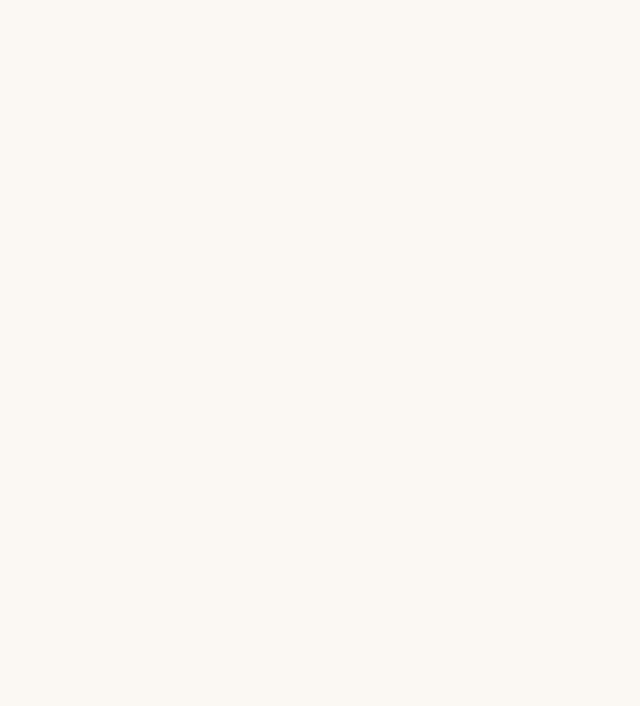
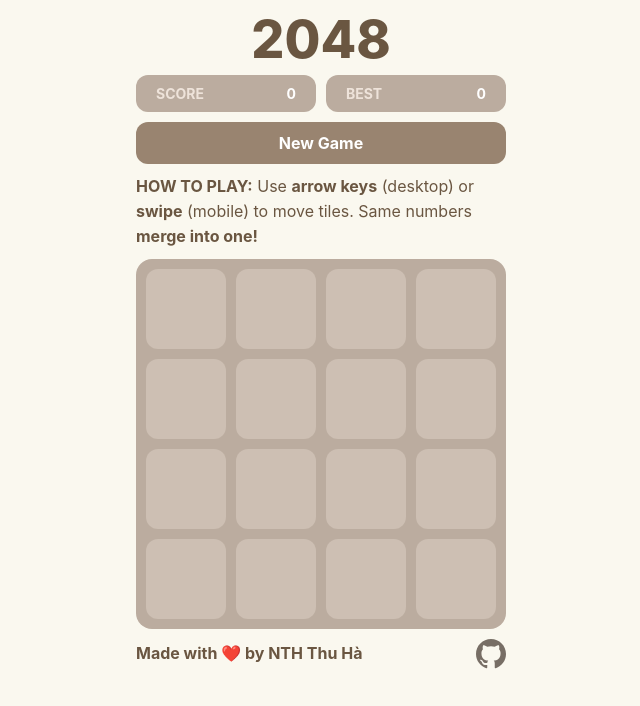
Before and after one commit to nththuha/2048, a React (Vite) app: page / in a window 1280 px wide. Shown: the top 706 px of the page, without its empty margins (319-959 px from the left). Built offline with nearby package versions, Linux system fonts and the light colour scheme.

Commit message:
chore: update themes

```diff
--- /dev/null
+++ b/src/components/Board/Board.module.scss
@@ -0,0 +1,31 @@
+.container {
+  position: relative;
+  width: 100%;
+}
+
+.grid {
+  display: flex;
+  flex-wrap: wrap;
+  padding: calc(var(--tile-gap) * 0.5);
+  background-color: var(--secondary-background);
+  border-radius: 16px;
+}
+
+.cell {
+  width: var(--tile-size);
+  height: var(--tile-size);
+  margin: calc(var(--tile-gap) * 0.5);
+  border-radius: 12px;
+  background: var(--cell-background);
+  user-select: none;
+}
+
+.tiles {
+  position: absolute;
+  z-index: 2;
+  margin: calc(var(--pixel-size) * 0.5);
+  left: 0;
+  top: 0;
+  right: 0;
+  bottom: 0;
+}
--- a/src/components/Board/index.tsx
+++ b/src/components/Board/index.tsx
@@ -1,3 +1,25 @@
+import { SIZE } from '@/configs'
+import { use2048Game } from '@/hooks/use2048'
+import Message from '../Message'
+import Tile from '../Tile'
+import classes from './Board.module.scss'
+
 export default function Board() {
-  return <></>
+  const { won, gameOver } = use2048Game()
+
+  return (
+    <div className={classes.container}>
+      {(gameOver || won) && <Message />}
+      <div className={classes.tiles}>
+        {[].map((_, index) => (
+          <Tile key={index} />
+        ))}
+      </div>
+      <div className={classes.grid}>
+        {Array.from({ length: SIZE * SIZE }, (_, index) => index).map((index) => (
+          <div key={index} className={classes.cell} />
+        ))}
+      </div>
+    </div>
+  )
 }
--- a/src/components/Footer/index.tsx
+++ b/src/components/Footer/index.tsx
@@ -1,3 +1,22 @@
+import { GITHUB_REPO_2048 } from '@/configs'
+import { Flex, Image, Text } from '@mantine/core'
+import { useCallback } from 'react'
+
 export default function Footer() {
-  return <></>
+  const handleClick = useCallback(() => {
+    window.open(GITHUB_REPO_2048, '_blank')
+  }, [])
+
+  return (
+    <Flex justify="space-between" align="center" w="100%">
+      <Text fw="bold">Made with ❤️ by NTH Thu Hà</Text>
+      <Image
+        src="/github-icon.svg"
+        width={30}
+        height={30}
+        style={{ cursor: 'pointer' }}
+        onClick={handleClick}
+      />
+    </Flex>
+  )
 }
--- a/src/components/Header/index.tsx
+++ b/src/components/Header/index.tsx
@@ -1,3 +1,9 @@
+import { Text } from '@mantine/core'
+
 export default function Header() {
-  return <></>
+  return (
+    <Text fw={800} fz={52}>
+      2048
+    </Text>
+  )
 }
--- a/src/components/Instruction/index.tsx
+++ b/src/components/Instruction/index.tsx
@@ -1,3 +1,19 @@
+import { Text } from '@mantine/core'
+
 export default function Instruction() {
-  return <></>
+  return (
+    <Text>
+      <BoldText>HOW TO PLAY:</BoldText> Use <BoldText>arrow keys</BoldText> (desktop) or{' '}
+      <BoldText>swipe</BoldText> (mobile) to move tiles. Same numbers{' '}
+      <BoldText>merge into one!</BoldText>
+    </Text>
+  )
 }
+
+function BoldText({ children }: { children: React.ReactNode }) {
+  return (
+    <Text fw="bold" span>
+      {children}
+    </Text>
+  )
+}
--- /dev/null
+++ b/src/components/Message/Message.module.scss
@@ -0,0 +1,21 @@
+.container {
+  position: absolute;
+  top: 0;
+  right: 0;
+  left: 0;
+  bottom: 0;
+  width: 100%;
+  height: 100%;
+  display: flex;
+  flex-direction: column;
+  align-items: center;
+  justify-content: center;
+  background-color: rgb(252 231 212 / 53%);
+  gap: 30px;
+}
+
+.text {
+  color: #766d65;
+  font-size: 32px;
+  font-weight: bold;
+}
--- /dev/null
+++ b/src/components/Message/index.tsx
@@ -0,0 +1,17 @@
+import { use2048Game } from '@/hooks/use2048'
+import { Button, Text } from '@mantine/core'
+import classes from './Message.module.scss'
+
+export default function Message() {
+  const { won, resetGame, continueGame } = use2048Game()
+
+  return (
+    <div className={classes.container}>
+      <Text className={classes.text}>{won ? 'You win!' : 'Game over!'}</Text>
+
+      <Button size="md" fw="bold" onClick={won ? continueGame : resetGame}>
+        {won ? 'Keep going' : 'Try again'}
+      </Button>
+    </div>
+  )
+}
--- a/src/components/NewGameButton/index.tsx
+++ b/src/components/NewGameButton/index.tsx
@@ -1,3 +1,12 @@
+import { use2048Game } from '@/hooks/use2048'
+import { Button } from '@mantine/core'
+
 export default function NewGameButton() {
-  return <></>
+  const { resetGame } = use2048Game()
+
+  return (
+    <Button fullWidth size="md" fw="bold" onClick={resetGame}>
+      New Game
+    </Button>
+  )
 }
--- /dev/null
+++ b/src/components/Score/Score.module.scss
@@ -0,0 +1,20 @@
+.itemContainer {
+  background-color: var(--secondary-background);
+  border-radius: 12px;
+  align-items: center;
+  justify-content: space-between;
+  padding: 8px 20px;
+}
+
+.label {
+  font-size: 14px;
+  font-weight: bold;
+  color: var(--label-color);
+  line-height: normal;
+}
+
+.score {
+  color: var(--score-label-color);
+  font-weight: bold;
+  font-size: 14px;
+}
--- a/src/components/Score/index.tsx
+++ b/src/components/Score/index.tsx
@@ -1,3 +1,23 @@
+import { use2048Game } from '@/hooks/use2048'
+import { Flex, SimpleGrid, Text } from '@mantine/core'
+import classes from './Score.module.scss'
+
 export default function Score() {
-  return <></>
+  const { score, bestScore } = use2048Game()
+
+  return (
+    <SimpleGrid cols={2} spacing="xs" w="100%" mt={-16}>
+      <Item label="Score" score={score} />
+      <Item label="Best" score={bestScore} />
+    </SimpleGrid>
+  )
 }
+
+function Item({ label, score }: { label: string; score: number }) {
+  return (
+    <Flex gap={0} className={classes.itemContainer}>
+      <Text className={classes.label}>{label.toUpperCase()}</Text>
+      <Text className={classes.score}>{score}</Text>
+    </Flex>
+  )
+}
--- a/src/configs/constant.ts
+++ b/src/configs/constant.ts
@@ -1,3 +1,4 @@
 export const SIZE = 4
 export const INITIAL_TILES = 2
 export const WINNING_TILE = 2048
+export const GITHUB_REPO_2048 = 'https://github.com/nththuha/2048'
--- a/src/configs/themes.ts
+++ b/src/configs/themes.ts
@@ -33,6 +33,7 @@
     '--cell-background': '#CDBFB3',
     '--secondary-text-color': '#FEF1E8',
     '--label-color': '#EEE3DA',
+    '--score-label-color': 'white',
     '--tile-size': '80px',
     '--tile-gap': '10px',
   },
```
Also changed, not shown: public/github-icon.svg (added).
